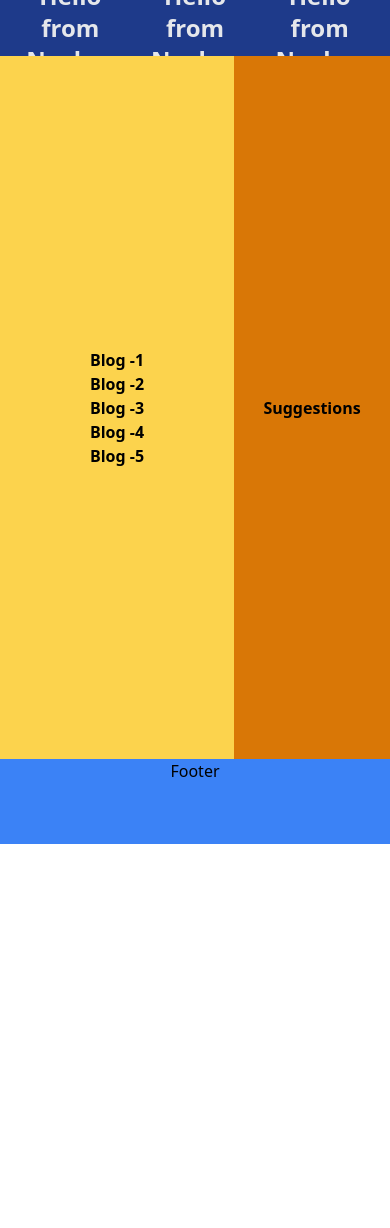
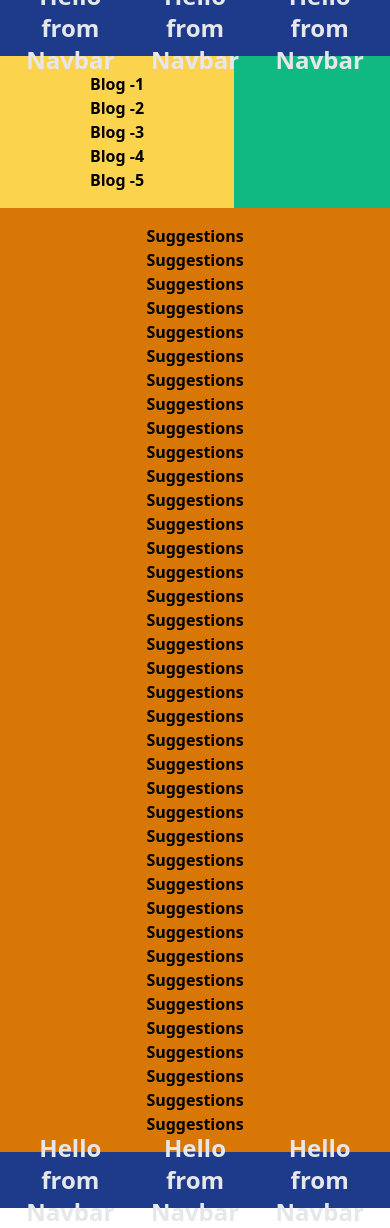
Before and after one commit to Deepakmukka1/react-blog, a React (Create React App) app: page / in a window 390 px wide. Before the commit the page ends 844 px from the top, so only its background shows below. Built offline with nearby package versions, Linux system fonts and the light colour scheme.

Commit message:
🔨  added responsiveness

```diff
--- a/src/App.js
+++ b/src/App.js
@@ -3,13 +3,13 @@ import Mainsection from "./Components/Mainsection";
 import Suggestions from "./Components/Suggestions";
 function App() {
   return (
-    <div className="bg-blue-500 flex flex-col flex-wrap h-screen w-full text-center items-center">
+    <div className="bg-blue-500 md:flex md:flex-col flex-wrap md:h-screen w-full text-center items-center">
       <Navbar/>
-      <div className="bg-green-500 flex w-full justify-evenly h-5/6">
+      <div className="bg-green-500 md:flex md:flex-row w-full justify-evenly md:h-5/6 flex-wrap">
         <Mainsection/>
         <Suggestions/>
+        <Navbar/>
       </div>
-      <h3>Footer</h3>
     </div>
   );
 }
--- a/src/Components/Nav.js
+++ b/src/Components/Nav.js
@@ -2,7 +2,7 @@ import React from 'react'
 
 const Navbar = () => {
     return (
-        <div className="bg-blue-900 h-14 flex justify-around items-center w-screen p-2">
+        <div className="bg-blue-900 h-14 flex justify-around items-center w-full p-2">
             <h2 className="font-semibold text-2xl text-gray-200">Hello from Navbar</h2>
             <h2 className="font-semibold text-2xl text-gray-200">Hello from Navbar</h2>
             <h2 className="font-semibold text-2xl text-gray-200">Hello from Navbar</h2>
--- a/src/Components/Suggestions.js
+++ b/src/Components/Suggestions.js
@@ -2,8 +2,48 @@ import React from 'react'
 
 const Suggestions = () => {
     return (
-        <div className="bg-yellow-600 flex flex-col flex-wrap w-2/5 justify-center p-4 font-semibold text-center h-6/6">
+        <div className="bg-yellow-600 flex flex-col flex-wrap md:w-2/5 justify-center p-4 font-semibold text-center">
             <h2 >Suggestions</h2>
+            <h2 >Suggestions</h2>
+            <h2 >Suggestions</h2>
+            <h2 >Suggestions</h2>
+            <h2 >Suggestions</h2>
+            <h2 >Suggestions</h2>
+            <h2 >Suggestions</h2>
+            <h2 >Suggestions</h2>
+            <h2 >Suggestions</h2>
+            <h2 >Suggestions</h2>
+            <h2 >Suggestions</h2>
+            <h2 >Suggestions</h2>
+            <h2 >Suggestions</h2>
+            <h2 >Suggestions</h2>
+            <h2 >Suggestions</h2>
+            <h2 >Suggestions</h2>
+            <h2 >Suggestions</h2>
+            <h2 >Suggestions</h2>
+            <h2 >Suggestions</h2>
+            <h2 >Suggestions</h2>
+            <h2 >Suggestions</h2>
+            <h2 >Suggestions</h2>
+            <h2 >Suggestions</h2>
+            <h2 >Suggestions</h2>
+            <h2 >Suggestions</h2>
+            <h2 >Suggestions</h2>
+            <h2 >Suggestions</h2>
+            <h2 >Suggestions</h2>
+            <h2 >Suggestions</h2>
+            <h2 >Suggestions</h2>
+            <h2 >Suggestions</h2>
+            <h2 >Suggestions</h2>
+            <h2 >Suggestions</h2>
+            <h2 >Suggestions</h2>
+            <h2 >Suggestions</h2>
+            <h2 >Suggestions</h2>
+            <h2 >Suggestions</h2>
+            <h2 >Suggestions</h2>
+
+
+
 
         </div>
     )
```
